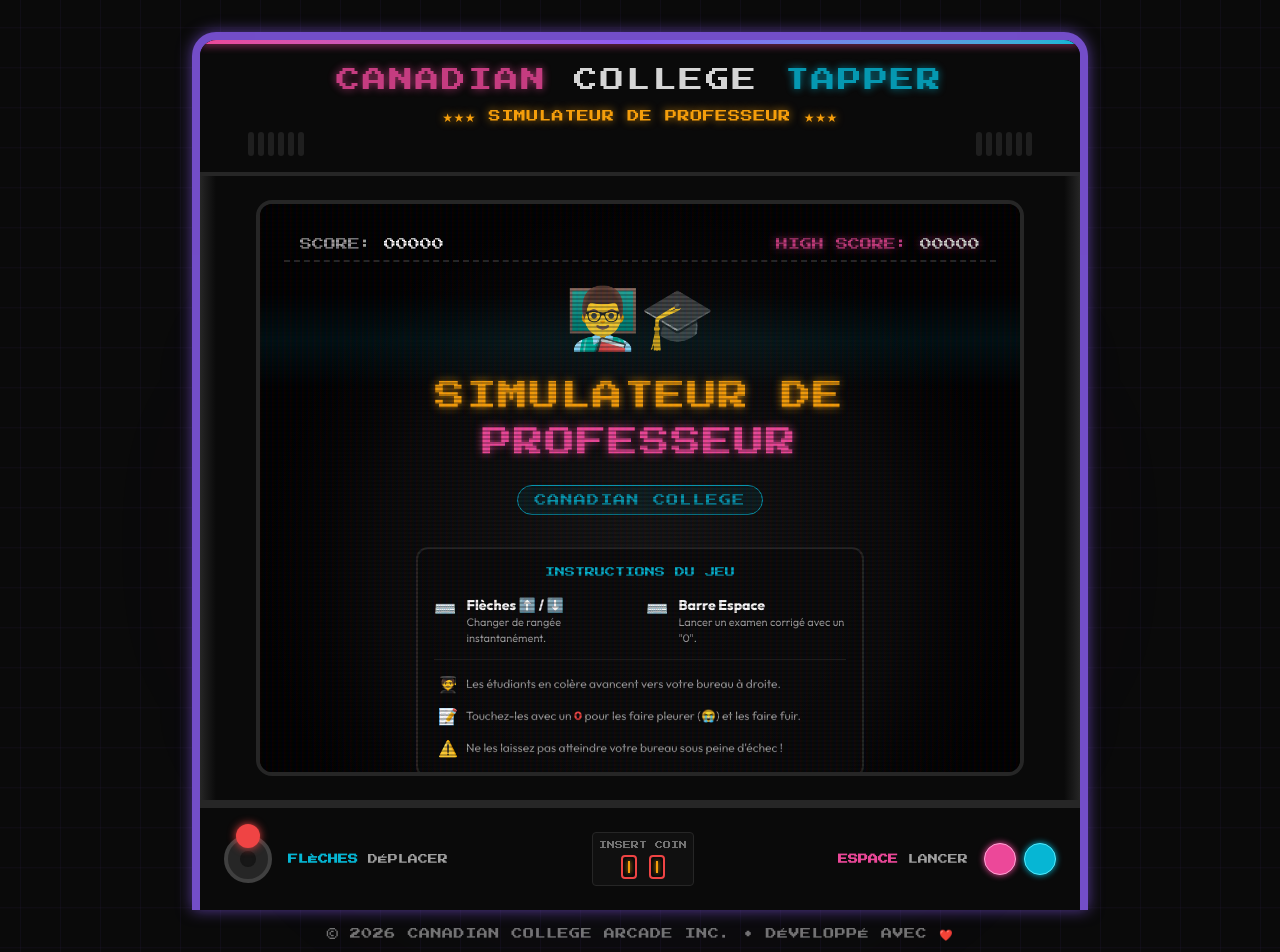
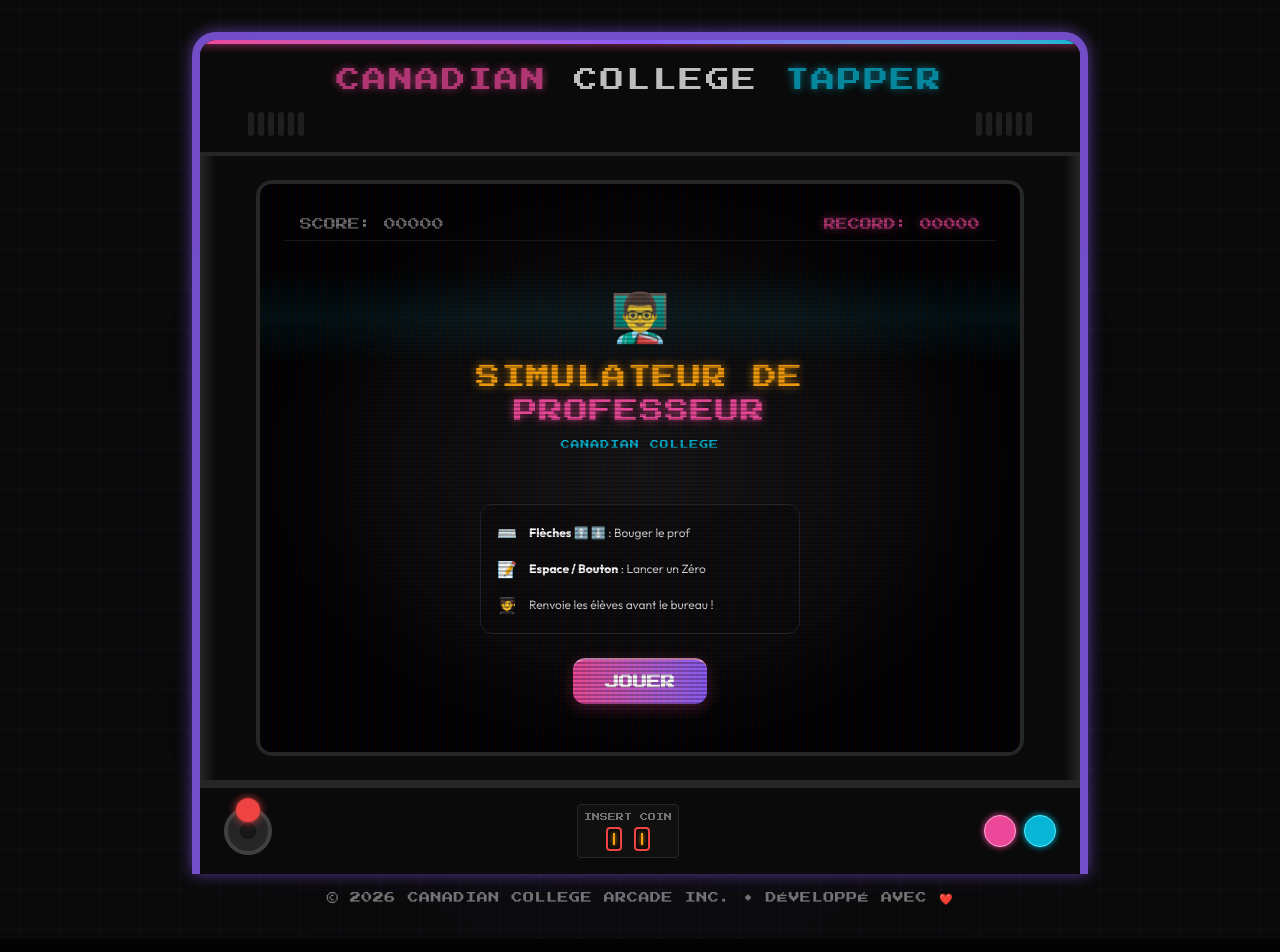
Before and after one commit to Jodiaza/Canadian-College-Prof-Simulator, a React (Vite) app: page / in a window 1280 px wide. Shown: the top 952 px of the page. Built offline with nearby package versions, Linux system fonts and the light colour scheme.

Commit message:
Clean up UI layout, remove redundant text, and add pause/exit menu overlay

```diff
--- a/src/App.tsx
+++ b/src/App.tsx
@@ -48,7 +48,7 @@
         <StartScreen onStartGame={handleStartGame} highScore={highScore} />
       )}
       {screen === 'play' && (
-        <GameScreen onGameOver={handleGameOver} highScore={highScore} />
+        <GameScreen onGameOver={handleGameOver} highScore={highScore} onExit={() => setScreen('start')} />
       )}
       {screen === 'gameover' && (
         <GameOverScreen
--- a/src/components/ArcadeCabinet.tsx
+++ b/src/components/ArcadeCabinet.tsx
@@ -26,9 +26,7 @@
             <span className="text-arcade-cyan glow-text-cyan">TAPPER</span>
           </h1>
 
-          <div className="text-[10px] md:text-xs font-retro text-arcade-yellow glow-text-yellow tracking-wider mt-1">
-            ★★★ SIMULATEUR DE PROFESSEUR ★★★
-          </div>
+
 
           {/* Speaker Grills */}
           <div className="w-full flex justify-between px-8 mt-2 opacity-40">
@@ -64,15 +62,12 @@
         </div>
 
         {/* Cabinet Control Panel */}
-        <div className="bg-neutral-950 border-t-8 border-neutral-800 p-3 md:p-6 relative flex flex-row justify-between items-center gap-2 md:gap-4 overflow-hidden">
+        <div className="bg-neutral-950 border-t-8 border-neutral-800 p-3 md:p-4 relative flex flex-row justify-between items-center gap-2 md:gap-4 overflow-hidden">
           {/* Joystick Visual */}
-          <div className="flex items-center gap-2 md:gap-4 scale-90 sm:scale-100 origin-left">
+          <div className="flex items-center gap-2 md:gap-4 scale-90 sm:scale-100 origin-left pl-2">
             <div className="relative w-8 h-8 md:w-12 md:h-12 bg-neutral-800 rounded-full border-2 md:border-4 border-neutral-700 flex items-center justify-center">
               <div className="w-2 h-2 md:w-4 md:h-4 bg-neutral-900 rounded-full shadow-inner" />
               <div className="absolute -top-2 md:-top-3 w-4 h-4 md:w-6 md:h-6 bg-arcade-red rounded-full shadow-[0_0_8px_#ef4444] animate-bounce" />
-            </div>
-            <div className="text-left font-retro text-[7px] md:text-[10px] text-neutral-400 leading-normal">
-              <span className="text-arcade-cyan font-bold block md:inline">FLÈCHES</span> DÉPLACER
             </div>
           </div>
 
@@ -90,10 +85,7 @@
           </div>
 
           {/* Action Buttons Visual */}
-          <div className="flex items-center gap-2 md:gap-4 scale-90 sm:scale-100 origin-right">
-            <div className="text-right font-retro text-[7px] md:text-[10px] text-neutral-400 leading-normal">
-              <span className="text-arcade-pink font-bold block md:inline">ESPACE</span> LANCER
-            </div>
+          <div className="flex items-center gap-2 md:gap-4 scale-90 sm:scale-100 origin-right pr-2">
             <div className="flex gap-1 md:gap-2">
               <div className="w-6 h-6 md:w-8 md:h-8 bg-arcade-pink rounded-full border border-pink-300 shadow-[0_0_6px_#ec4899]" />
               <div className="w-6 h-6 md:w-8 md:h-8 bg-arcade-cyan rounded-full border border-cyan-300 shadow-[0_0_6px_#06b6d4]" />
--- a/src/components/GameScreen.tsx
+++ b/src/components/GameScreen.tsx
@@ -77,6 +77,7 @@
 interface GameScreenProps {
   onGameOver: (score: number, level: number) => void;
   highScore: number;
+  onExit: () => void;
 }
 
 const STUDENT_EMOJIS = ['🧑‍🎓', '👨‍🎓', '👩‍🎓', '🙋‍♂️', '🙋‍♀️'];
@@ -97,7 +98,7 @@
   "C'est noté ? 🤷‍♂️"
 ];
 
-export const GameScreen: React.FC<GameScreenProps> = ({ onGameOver, highScore }) => {
+export const GameScreen: React.FC<GameScreenProps> = ({ onGameOver, highScore, onExit }) => {
   // Safe ref for parent callbacks to avoid stale closures in requestAnimationFrame loop
   const onGameOverRef = useRef(onGameOver);
   useEffect(() => {
@@ -110,7 +111,21 @@
   const [professorLane, setProfessorLane] = useState(1); // Starting lane (0 to 3)
   const [isLevelUpBanner, setIsLevelUpBanner] = useState(false);
   const [isShaking, setIsShaking] = useState(false);
+  const [isPaused, setIsPaused] = useState(false);
   const [, setTick] = useState(0);
+
+  const isPausedRef = useRef(false);
+
+  const togglePause = () => {
+    const nextPaused = !isPausedRef.current;
+    isPausedRef.current = nextPaused;
+    setIsPaused(nextPaused);
+
+    if (!nextPaused) {
+      previousTimeRef.current = null;
+      requestRef.current = requestAnimationFrame(updateGame);
+    }
+  };
 
   // References for fast-paced physics loop
   const requestRef = useRef<number | null>(null);
@@ -137,7 +152,13 @@
   // Handle Controls (Keyboard)
   useEffect(() => {
     const handleKeyDown = (e: KeyboardEvent) => {
-      if (isGameOverTriggered.current) return;
+      if (e.key === 'Escape' || e.code === 'KeyP') {
+        e.preventDefault();
+        togglePause();
+        return;
+      }
+
+      if (isGameOverTriggered.current || isPausedRef.current) return;
 
       if (e.key === 'ArrowUp') {
         e.preventDefault();
@@ -207,7 +228,7 @@
 
   // Game Loop physics calculations
   const updateGame = (time: number) => {
-    if (isGameOverTriggered.current) return;
+    if (isGameOverTriggered.current || isPausedRef.current) return;
 
     if (previousTimeRef.current === null) {
       previousTimeRef.current = time;
@@ -347,22 +368,26 @@
     <div className={`flex-1 flex flex-col bg-slate-950 text-white select-none relative overflow-hidden ${isShaking ? 'animate-shake' : ''}`}>
 
       {/* Top HUD (Scoreboard & Stats) */}
-      <div className="bg-slate-900/90 border-b-2 border-slate-800 p-3 flex justify-between items-center relative z-10">
-        <div className="flex flex-col items-start gap-0.5">
-          <div className="font-retro text-[8px] text-neutral-400">SCORE</div>
-          <div className="font-retro text-xs md:text-sm text-arcade-cyan glow-text-cyan">
+      <div className="bg-slate-900/90 border-b border-slate-800 p-2 md:p-3 flex justify-between items-center relative z-10 font-retro">
+
+        {/* Score column */}
+        <div className="flex flex-col items-start">
+          <div className="text-[7px] text-neutral-500">SCORE</div>
+          <div className="text-[11px] text-arcade-cyan glow-text-cyan mt-0.5">
             {String(score).padStart(5, '0')}
           </div>
         </div>
 
+        {/* Center: Difficulty & Pause */}
+        <div className="flex items-center gap-4">
           <div className="flex flex-col items-center">
-          <div className="font-retro text-[8px] text-neutral-400 mb-1">DIFICULTÉ</div>
-          <div className="flex gap-1">
+            <div className="text-[7px] text-neutral-500 mb-0.5">NIV. {level}</div>
+            <div className="flex gap-0.5">
               {[...Array(5)].map((_, i) => (
                 <span
                   key={i}
-                className={`text-[9px] md:text-xs transition-opacity duration-300 ${
-                  i < level ? 'opacity-100 animate-pulse text-arcade-yellow' : 'opacity-20 text-neutral-600'
+                  className={`text-[8px] ${
+                    i < level ? 'text-arcade-yellow animate-pulse' : 'text-neutral-800'
                   }`}
                 >
                   ★
@@ -371,9 +396,18 @@
             </div>
           </div>
 
-        <div className="flex flex-col items-end gap-0.5">
-          <div className="font-retro text-[8px] text-neutral-400">RECORD</div>
-          <div className="font-retro text-xs md:text-sm text-arcade-pink glow-text-pink">
+          <button
+            onClick={togglePause}
+            className="px-2 py-1 bg-neutral-800 hover:bg-neutral-700 border border-neutral-700 rounded text-[7px] text-white active:scale-95 transition-transform cursor-pointer"
+          >
+            PAUSE
+          </button>
+        </div>
+
+        {/* Highscore column */}
+        <div className="flex flex-col items-end">
+          <div className="text-[7px] text-neutral-500 font-retro">RECORD</div>
+          <div className="text-[11px] text-arcade-pink glow-text-pink mt-0.5">
             {String(Math.max(highScore, score)).padStart(5, '0')}
           </div>
         </div>
@@ -405,14 +439,11 @@
 
                 {/* Classroom desks Barrier (at X = 80%) */}
                 <div
-                  className="absolute bottom-0 top-0 flex flex-col items-center justify-center border-l-2 border-dashed border-neutral-700/60"
+                  className="absolute bottom-0 top-0 flex items-center justify-center border-l-2 border-dashed border-neutral-700/60"
                   style={{ left: '80%', width: '6%' }}
                 >
-                  <div className="text-xl md:text-2xl filter drop-shadow-[0_2px_4px_rgba(0,0,0,0.5)]">
+                  <div className="text-lg md:text-2xl filter drop-shadow-[0_2px_4px_rgba(0,0,0,0.5)]">
                     🪑
-                  </div>
-                  <div className="text-[7px] font-retro text-neutral-600 mt-1 uppercase hidden md:block">
-                    Bureau
                   </div>
                 </div>
 
@@ -517,6 +548,32 @@
           </div>
         )}
 
+        {/* Pause Modal Overlay */}
+        {isPaused && (
+          <div className="absolute inset-0 bg-black/80 flex flex-col items-center justify-center z-40">
+            <div className="bg-neutral-900 border-2 border-arcade-cyan p-6 rounded-2xl shadow-[0_0_15px_rgba(6,182,212,0.5)] text-center max-w-xs flex flex-col gap-4">
+              <h2 className="font-retro text-xs text-arcade-cyan glow-text-cyan uppercase tracking-widest animate-pulse">
+                JEU EN PAUSE
+              </h2>
+
+              <div className="flex flex-col gap-3 font-retro text-[9px] mt-2">
+                <button
+                  onClick={togglePause}
+                  className="bg-arcade-cyan text-neutral-950 px-6 py-2.5 rounded-lg border-t border-cyan-200 hover:scale-105 active:scale-95 transition-all cursor-pointer font-bold"
+                >
+                  REPRENDRE
+                </button>
+                <button
+                  onClick={() => onExit()}
+                  className="bg-neutral-800 text-arcade-red border border-arcade-red px-6 py-2.5 rounded-lg hover:scale-105 active:scale-95 transition-all cursor-pointer font-bold"
+                >
+                  QUITTER
+                </button>
+              </div>
+            </div>
+          </div>
+        )}
+
         {/* Mobile Touch Controls Overlay */}
         <div className="absolute inset-x-0 bottom-0 pointer-events-none flex justify-between items-end p-3 z-30 md:hidden pb-4">
           {/* Left Side: Up & Down Navigation */}
@@ -544,23 +601,10 @@
               onMouseDown={handleShoot}
               className="w-14 h-14 rounded-full bg-arcade-pink/90 border-2 border-pink-300 flex flex-col items-center justify-center text-white active:bg-arcade-pink active:scale-95 shadow-[0_0_15px_rgba(236,72,153,0.7)] font-retro select-none"
             >
-              <span className="text-[10px] uppercase font-bold tracking-wider leading-none">Lancer</span>
-              <span className="text-[11px] font-bold mt-0.5 leading-none">0</span>
+              <span className="text-[7.5px] md:text-[8px] uppercase font-bold tracking-widest leading-none">Tirer</span>
+              <span className="text-[11px] font-bold mt-1 leading-none">0</span>
             </button>
           </div>
-        </div>
-      </div>
-
-      {/* Footer / Controls quick-bar */}
-      <div className="bg-slate-950 border-t border-slate-900 px-4 py-2 flex justify-between text-neutral-500 font-retro text-[7px] md:text-[8.5px]">
-        <div>
-          <span className="text-arcade-cyan font-semibold">HAUT / BAS</span>: Allées
-        </div>
-        <div>
-          <span className="text-arcade-pink font-semibold">ESPACE</span>: Lancer un Zéro
-        </div>
-        <div>
-          PROF: <span className="text-white">👨‍🏫</span> • ÉLÈVE: <span className="text-white">🧑‍🎓</span>
         </div>
       </div>
 
--- a/src/components/StartScreen.tsx
+++ b/src/components/StartScreen.tsx
@@ -22,86 +22,51 @@
     <div className="flex-1 flex flex-col items-center justify-between p-6 bg-radial from-neutral-900 via-neutral-950 to-black text-white relative select-none">
 
       {/* High Score Banner */}
-      <div className="w-full flex justify-between items-center px-4 py-2 border-b-2 border-dashed border-neutral-800">
-        <div className="font-retro text-[9px] md:text-xs text-neutral-400">
-          SCORE: <span className="text-white">00000</span>
-        </div>
-        <div className="font-retro text-[9px] md:text-xs text-arcade-pink glow-text-pink animate-pulse">
-          HIGH SCORE: <span className="text-white">{String(highScore).padStart(5, '0')}</span>
+      <div className="w-full flex justify-between items-center px-4 py-2 border-b border-neutral-900 font-retro text-[9px] md:text-xs">
+        <div className="text-neutral-500">SCORE: 00000</div>
+        <div className="text-arcade-pink glow-text-pink animate-pulse">
+          RECORD: {String(highScore).padStart(5, '0')}
         </div>
       </div>
 
       {/* Main Title Centerpiece */}
-      <div className="flex-1 flex flex-col justify-center items-center gap-4 py-8">
-        {/* Animated Icon */}
-        <div className="text-5xl md:text-6xl animate-bounce mb-2">
-          👨‍🏫🎓
-        </div>
+      <div className="flex-1 flex flex-col justify-center items-center gap-3 py-6">
+        <div className="text-5xl animate-bounce mb-2">👨‍🏫</div>
 
-        {/* Main Title */}
-        <h2 className="font-retro text-xl md:text-3xl text-center leading-tight tracking-wider uppercase">
-          <span className="text-arcade-yellow glow-text-yellow block mb-2">Simulateur de</span>
+        <h2 className="font-retro text-lg md:text-2xl text-center leading-tight tracking-wider uppercase">
+          <span className="text-arcade-yellow glow-text-yellow block mb-1">Simulateur de</span>
           <span className="text-arcade-pink glow-text-pink block">Professeur</span>
         </h2>
 
-        <div className="font-retro text-[10px] md:text-xs bg-arcade-cyan/10 border border-arcade-cyan text-arcade-cyan px-4 py-1.5 rounded-full uppercase tracking-widest mt-2 animate-pulse">
+        <div className="font-retro text-[8px] md:text-[9px] text-arcade-cyan tracking-widest uppercase">
           Canadian College
         </div>
       </div>
 
-      {/* Game Rules / Instructions Panel */}
-      <div className="w-full max-w-md bg-neutral-950/80 border-2 border-neutral-800 p-4 rounded-xl flex flex-col gap-3 font-sans text-xs md:text-sm">
-        <h3 className="font-retro text-[10px] text-arcade-cyan mb-1 text-center uppercase">
-          Instructions du Jeu
-        </h3>
-
-        <div className="grid grid-cols-1 md:grid-cols-2 gap-3 text-neutral-300">
-          <div className="flex items-start gap-2.5">
-            <span className="text-lg">⌨️</span>
-            <div>
-              <strong className="text-white">Flèches ⬆️ / ⬇️</strong>
-              <p className="text-[11px] text-neutral-400">Changer de rangée instantanément.</p>
-            </div>
-          </div>
-          <div className="flex items-start gap-2.5">
-            <span className="text-lg">⌨️</span>
-            <div>
-              <strong className="text-white">Barre Espace</strong>
-              <p className="text-[11px] text-neutral-400">Lancer un examen corrigé avec un "0".</p>
-            </div>
-          </div>
+      {/* Simplified Rules Panel */}
+      <div className="w-full max-w-xs bg-neutral-950/60 border border-neutral-800 p-4 rounded-xl flex flex-col gap-3 font-sans text-xs text-neutral-300">
+        <div className="flex items-center gap-3">
+          <span className="text-base">⌨️</span>
+          <span><strong className="text-white">Flèches ⬆️ ⬇️</strong> : Bouger le prof</span>
         </div>
-
-        <hr className="border-neutral-800" />
-
-        <div className="flex flex-col gap-2 text-[11px] md:text-xs text-neutral-400 px-1">
-          <div className="flex items-center gap-2">
-            <span className="text-base">🧑‍🎓</span>
-            <span>Les étudiants en colère avancent vers votre bureau à droite.</span>
-          </div>
-          <div className="flex items-center gap-2">
-            <span className="text-base">📝</span>
-            <span>Touchez-les avec un <span className="text-arcade-red font-bold">0</span> pour les faire pleurer (😭) et les faire fuir.</span>
-          </div>
-          <div className="flex items-center gap-2">
-            <span className="text-base">⚠️</span>
-            <span>Ne les laissez pas atteindre votre bureau sous peine d'échec !</span>
-          </div>
+        <div className="flex items-center gap-3">
+          <span className="text-base">📝</span>
+          <span><strong className="text-white">Espace / Bouton</strong> : Lancer un Zéro</span>
+        </div>
+        <div className="flex items-center gap-3">
+          <span className="text-base">🧑‍🎓</span>
+          <span>Renvoie les élèves avant le bureau !</span>
         </div>
       </div>
 
       {/* Start Button Area */}
-      <div className="py-6 flex flex-col items-center gap-2">
+      <div className="py-6 flex flex-col items-center">
         <button
           onClick={onStartGame}
-          className="font-retro text-sm md:text-lg bg-gradient-to-r from-arcade-pink to-arcade-purple text-white px-8 py-3.5 rounded-xl border-t-2 border-pink-300 shadow-[0_4px_15px_rgba(236,72,153,0.4)] hover:shadow-[0_4px_25px_rgba(236,72,153,0.7)] hover:scale-105 active:scale-95 transition-all cursor-pointer font-bold select-none group"
+          className="font-retro text-xs md:text-sm bg-gradient-to-r from-arcade-pink to-arcade-purple text-white px-8 py-3 rounded-xl border-t-2 border-pink-300 shadow-[0_4px_15px_rgba(236,72,153,0.3)] hover:scale-105 active:scale-95 transition-all cursor-pointer font-bold select-none"
         >
-          <span className="group-hover:animate-pulse">COMMENCER</span>
+          JOUER
         </button>
-
-        <p className="font-retro text-[8px] md:text-[9px] text-neutral-500 animate-pulse mt-2">
-          (OU APPUYEZ SUR ESPACE / ENTRÉE)
-        </p>
       </div>
 
     </div>
```
Also changed, not shown: src/components/GameOverScreen.tsx (+22 -30 lines). Lines whose indentation alone changed are shown as unchanged.
